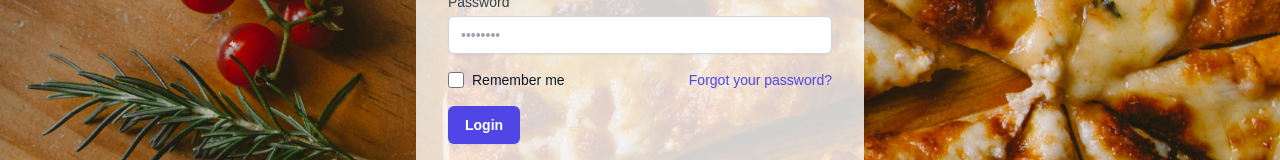
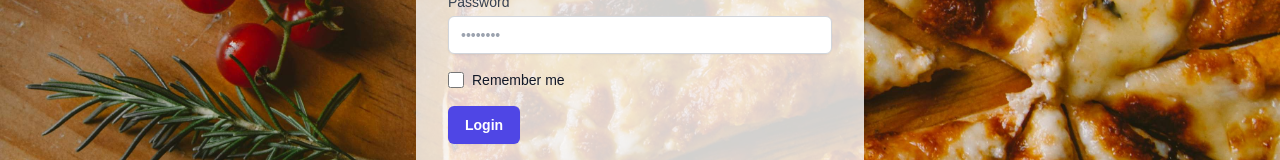
Before and after one commit to VineethChandha/crf-client, a React (Create React App) app: page / in a window 1280 px wide. Shown: the part 401-561 px from the top of the page. Built offline with nearby package versions, Linux system fonts and the light colour scheme; no server answers.

Commit message:
Review fixes

```diff
--- a/src/pages/Login/ProductAdminLogin.jsx
+++ b/src/pages/Login/ProductAdminLogin.jsx
@@ -130,13 +130,13 @@
                                 Remember me
                             </label>
                         </div>
-                        <div className="text-sm">
+                        {/* <div className="text-sm">
                             <a href="#"
                                 className="font-medium text-indigo-600 hover:text-indigo-500"
                             >
                                 Forgot your password?
                             </a>
-                        </div>
+                        </div> */}
                     </div>
                     <Button type="submit" variant="primary">
                         Login
--- a/src/pages/Login/RestaurantAdminLogin.jsx
+++ b/src/pages/Login/RestaurantAdminLogin.jsx
@@ -150,13 +150,13 @@
                 Remember me
               </label>
             </div>
-            <div className="text-sm">
+            {/* <div className="text-sm">
               <a href="#"
                 className="font-medium text-indigo-600 hover:text-indigo-500"
               >
                 Forgot your password?
               </a>
-            </div>
+            </div> */}
           </div>
           <Button type="submit" variant="primary">
             Login
--- a/src/routes/RouterConfig.js
+++ b/src/routes/RouterConfig.js
@@ -1,4 +1,3 @@
-
 // Note: This is the file where all the routes are defined
 export const ROUTES = {
   Home: "/",
```
